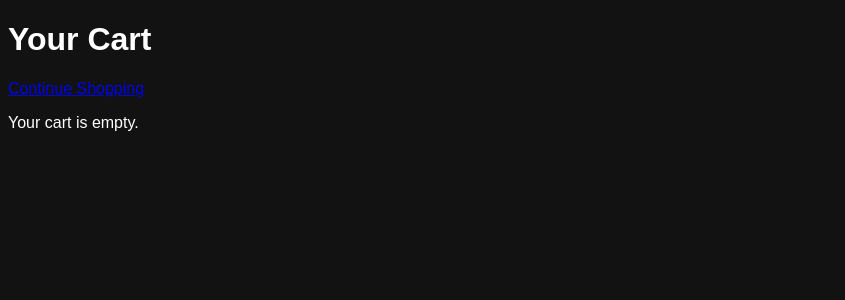
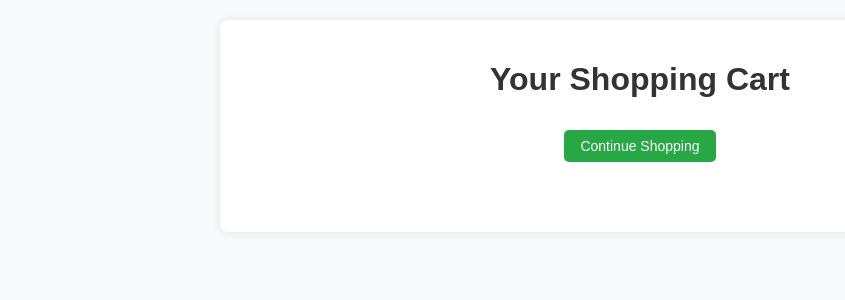
Before and after one commit to szekelya122/appProject, a PHP site: page /cart.php in a window 1280 px wide. Shown: the top 300 px of the page, without its empty margins (0-845 px from the left). Run offline with PHP 8.4, Linux system fonts and the light colour scheme.

Commit message:
Update cart.php

```diff
--- a/backend/cart.php
+++ b/backend/cart.php
@@ -1,6 +1,7 @@
 <?php
 session_start();
 include "../backend/modell/webshop.php";
+
 if (!isset($_SESSION['cart'])) {
     $_SESSION['cart'] = [];
 }
@@ -8,22 +9,27 @@ if (!isset($_SESSION['cart'])) {
 // Handle updating the cart
 if ($_SERVER['REQUEST_METHOD'] === 'POST' && isset($_POST['update_cart'])) {
     foreach ($_POST['quantity'] as $product_id => $quantity) {
+        $quantity = (int)$quantity; // Ensure it's an integer
         if (isset($_SESSION['cart'][$product_id])) {
             if ($quantity > 0) {
-                $_SESSION['cart'][$product_id]['quantity'] = $quantity; // Update quantity
+                $_SESSION['cart'][$product_id]['quantity'] = $quantity;
             } else {
-                unset($_SESSION['cart'][$product_id]); // Remove item if quantity is 0
+                unset($_SESSION['cart'][$product_id]);
             }
         }
     }
+    header("Location: cart.php"); // Refresh the page to reflect changes
+    exit();
 }
 
 // Handle removing items from the cart
 if (isset($_GET['remove'])) {
-    $product_id = $_GET['remove'];
+    $product_id = filter_input(INPUT_GET, 'remove', FILTER_SANITIZE_NUMBER_INT);
     if (isset($_SESSION['cart'][$product_id])) {
-        unset($_SESSION['cart'][$product_id]); // Remove item from cart
+        unset($_SESSION['cart'][$product_id]);
     }
+    header("Location: cart.php");
+    exit();
 }
 
 // Calculate total
@@ -38,17 +44,79 @@ foreach ($_SESSION['cart'] as $item) {
 <head>
     <meta charset="UTF-8">
     <meta name="viewport" content="width=device-width, initial-scale=1.0">
+    <title>Shopping Cart</title>
     <link rel="stylesheet" href="../front/cart.css">
-    <title>Shopping Cart</title>
     <style>
-        table { width: 100%; border-collapse: collapse; }
-        th, td { padding: 10px; text-align: left; border-bottom: 1px solid #ddd; }
-        th { background-color: #f2f2f2; }
+        body {
+            font-family: Arial, sans-serif;
+            background-color: #f8f9fa;
+            margin: 0;
+            padding: 20px;
+            text-align: center;
+        }
+        .container {
+            max-width: 800px;
+            margin: auto;
+            background: white;
+            padding: 20px;
+            border-radius: 8px;
+            box-shadow: 0 0 10px rgba(0, 0, 0, 0.1);
+        }
+        h1 {
+            color: #333;
+        }
+        table {
+            width: 100%;
+            border-collapse: collapse;
+            margin-top: 20px;
+            background: white;
+        }
+        th, td {
+            padding: 12px;
+            text-align: center;
+            border-bottom: 1px solid #ddd;
+        }
+        th {
+            background-color: #007bff;
+            color: white;
+        }
+        td input {
+            width: 50px;
+            text-align: center;
+        }
+        .btn {
+            display: inline-block;
+            padding: 8px 16px;
+            margin-top: 10px;
+            border: none;
+            border-radius: 5px;
+            text-decoration: none;
+            font-size: 14px;
+            cursor: pointer;
+        }
+        .btn-primary {
+            background-color: #28a745;
+            color: white;
+        }
+        .btn-danger {
+            background-color: #dc3545;
+            color: white;
+        }
+        .btn:hover {
+            opacity: 0.8;
+        }
+        .total-row {
+            font-size: 18px;
+            font-weight: bold;
+            background-color: #f1f1f1;
+        }
     </style>
 </head>
 <body>
-    <h1>Your Cart</h1>
-    <a href="shop.php">Continue Shopping</a> <!-- Link back to the shop -->
+    <div class="container">
+        <h1>Your Shopping Cart</h1>
+        <a href="shop.php" class="btn btn-primary">Continue Shopping</a>
+
         <?php if (empty($_SESSION['cart'])): ?>
             <p>Your cart is empty.</p>
         <?php else: ?>
@@ -63,22 +131,23 @@ foreach ($_SESSION['cart'] as $item) {
                     </tr>
                     <?php foreach ($_SESSION['cart'] as $product_id => $item): ?>
                         <tr>
-                        <td><?= $item['name'] ?></td>
-                        <td>$<?= $item['price'] ?></td>
+                            <td><?= htmlspecialchars($item['name']) ?></td>
+                            <td>$<?= number_format($item['price'], 2) ?></td>
                             <td>
                                 <input type="number" name="quantity[<?= $product_id ?>]" value="<?= $item['quantity'] ?>" min="1">
                             </td>
-                        <td>$<?= $item['price'] * $item['quantity'] ?></td>
-                        <td><a href="?remove=<?= $product_id ?>">Remove</a></td>
+                            <td>$<?= number_format($item['price'] * $item['quantity'], 2) ?></td>
+                            <td><a href="?remove=<?= $product_id ?>" class="btn btn-danger">Remove</a></td>
                         </tr>
                     <?php endforeach; ?>
-                <tr>
-                    <td colspan="3"><strong>Total</strong></td>
-                    <td colspan="2">$<?= $total ?></td>
+                    <tr class="total-row">
+                        <td colspan="3">Total</td>
+                        <td colspan="2">$<?= number_format($total, 2) ?></td>
                     </tr>
                 </table>
-            <button type="submit" name="update_cart">Update Cart</button>
+                <button type="submit" name="update_cart" class="btn btn-primary">Update Cart</button>
             </form>
         <?php endif; ?>
+    </div>
 </body>
 </html>
```
Lines whose indentation alone changed are shown as unchanged.
